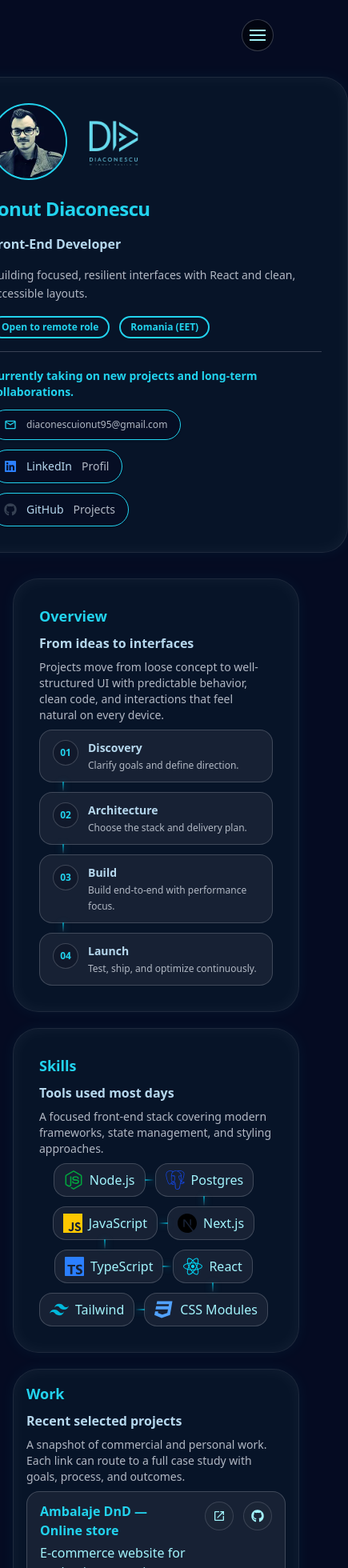
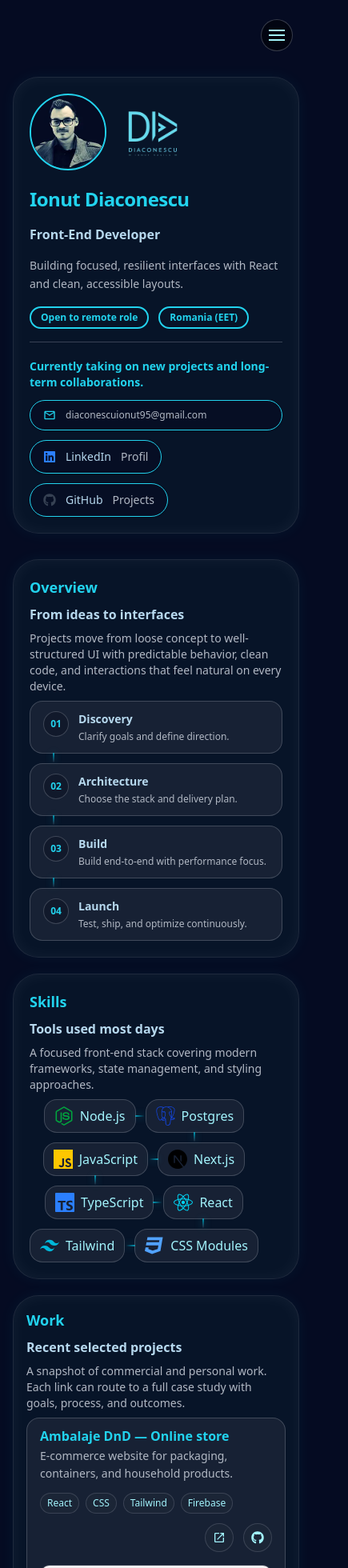
Before and after one commit to ionutdiaconescu/my-web, a Next.js app: page / in a window 390 px wide. Shown: the top 1960 px of the page at 80% size, 435 px wide, since content can reach past the window. Built offline with nearby package versions, Linux system fonts and the light colour scheme.

Commit message:
fix responsive dimension problems

```diff
--- a/app/components/NavBar.tsx
+++ b/app/components/NavBar.tsx
@@ -52,7 +52,7 @@ const NavBar = () => {
 
   return (
     <nav className="fixed top-0 left-0 z-50 w-full bg-transparent md:bg-primary">
-      <div className=" px-10 xl:px-24 py-4">
+      <div className="px-4 py-4 sm:px-8 xl:px-24">
         <div className="flex items-center justify-between">
           <div className="hidden md:flex items-center gap-8">
             {renderLinks(navLinks)}
--- a/app/components/OverviewSection.tsx
+++ b/app/components/OverviewSection.tsx
@@ -40,7 +40,7 @@ const OverviewSection = () => {
           predictable behavior, clean code, and interactions that feel natural
           on every device.
         </p>
-        <div className="flex md:hidden">
+        <div className="flex lg:hidden">
           <div className="flex flex-col gap-3 w-full">
             {overviewItems.map((item: OverviewItem, index: number) => (
               <div
@@ -66,7 +66,7 @@ const OverviewSection = () => {
           </div>
         </div>
 
-        <div className="hidden md:flex">
+        <div className="hidden lg:flex">
           <div className="inline-flex flex-col gap-3">
             <div className="flex items-center gap-3">
               {topRow.map((item: OverviewItem, index: number) => {
--- a/app/components/ProfileCard.tsx
+++ b/app/components/ProfileCard.tsx
@@ -7,8 +7,8 @@ import { FaLinkedin, FaGithub } from "react-icons/fa";
 
 const ProfileCard = () => {
   return (
-    <section className="flex justify-center min-[1400px]:items-start w-full min-w-120 xl:sticky xl:top-24 xl:overflow-hidden card-design">
-      <div className="flex flex-col gap-4 sm:w-140 lg:w-130 relative">
+    <section className="flex justify-center min-[1400px]:items-start w-full min-w-0 min-[1400px]:min-w-120 xl:sticky xl:top-24 xl:overflow-hidden card-design">
+      <div className="flex flex-col gap-4 w-full max-w-full sm:w-140 lg:w-130 relative">
         <section className="flex flex-col gap-4">
           <div className="flex gap-2">
             <div className="w-24 h-24 border-2 border-accent rounded-full overflow-hidden flex items-center justify-center">
@@ -57,7 +57,7 @@ const ProfileCard = () => {
             <div className="flex items-center gap-3 group">
               <a
                 href={`mailto:${profileCardData.email}`}
-                className="inline-flex flex-wrap items-center gap-3 rounded-full border border-accent bg-primary/60 px-4 py-2.5 text-foreground shadow-sm transition-all hover:scale-[1.02] hover:shadow-md hover:text-accent"
+                className="inline-flex w-full flex-wrap items-center gap-3 rounded-full border border-accent bg-primary/60 px-4 py-2.5 text-foreground shadow-sm transition-all hover:scale-[1.02] hover:shadow-md hover:text-accent sm:w-fit"
               >
                 <MdOutlineEmail className="w-4 h-4 text-accent group-hover:scale-110 transition-transform" />
                 <span className="font-medium text-sm hidden sm:inline">
--- a/app/components/WorkSection.tsx
+++ b/app/components/WorkSection.tsx
@@ -23,22 +23,26 @@ const WorkCard = ({ project, onOpen }: WorkCardProps) => {
 
   return (
     <div
-      className="w-full border border-gray-500/50 rounded-2xl py-3 px-4 mb-4 bg-gray-800/70 text-secondary-accent relative cursor-pointer"
+      className="relative mb-4 w-full cursor-pointer rounded-2xl border border-gray-500/50 bg-gray-800/70 px-4 py-3 text-secondary-accent"
       onClick={onOpen}
       onKeyDown={handleKeyDown}
       role="button"
       tabIndex={0}
       aria-label={`Open ${project.title} preview`}
     >
-      <div className="flex items-start justify-between gap-4">
-        <div className="w-full">
-          <p className="font-bold text-accent">{project.title}</p>
-          <span className="block mt-1">{project.description}</span>
-          <ul className="flex flex-wrap items-center gap-2 mt-3">
+      <div className="flex flex-col gap-3 sm:flex-row sm:items-start sm:justify-between sm:gap-4">
+        <div className="w-full min-w-0">
+          <p className="text-base font-bold leading-tight text-accent sm:text-lg">
+            {project.title}
+          </p>
+          <span className="mt-1 block text-sm leading-relaxed text-smoke sm:text-base">
+            {project.description}
+          </span>
+          <ul className="mt-3 flex flex-wrap items-center gap-2">
             {project.usedTools.map((tool: string) => (
               <li
                 key={tool}
-                className="text-sm border border-gray-500/40 rounded-full py-1 px-2 bg-gray-800/60"
+                className="rounded-full border border-gray-500/40 bg-gray-800/60 px-2 py-1 text-xs sm:text-sm"
               >
                 {tool}
               </li>
@@ -46,7 +50,7 @@ const WorkCard = ({ project, onOpen }: WorkCardProps) => {
           </ul>
         </div>
 
-        <div className="flex items-center gap-3">
+        <div className="flex w-full items-center justify-end gap-3 sm:w-auto sm:justify-start sm:pt-1">
           {project.link && (
             <a
               href={project.link}
@@ -132,7 +136,7 @@ const PreviewModal = ({
     >
       <button
         onClick={onClose}
-        className="absolute right-4 top-4 m-4 z-20 inline-flex items-center justify-center w-10 h-10 rounded-full border border-white/20 bg-white/10 text-white hover:bg-white/20 transition"
+        className="absolute right-4 top-4 z-20 inline-flex h-10 w-10 items-center justify-center rounded-full border border-white/20 bg-white/10 text-white transition hover:bg-white/20"
         aria-label="Close preview"
       >
         <MdClose className="w-5 h-5" />
--- a/app/globals.css
+++ b/app/globals.css
@@ -34,7 +34,7 @@ section[id] {
 }
 @layer components {
   .card-design {
-    @apply w-full p-8
+    @apply w-full p-5 sm:p-8
     rounded-4xl
     bg-secondary/90
     backdrop-blur-xl
```
